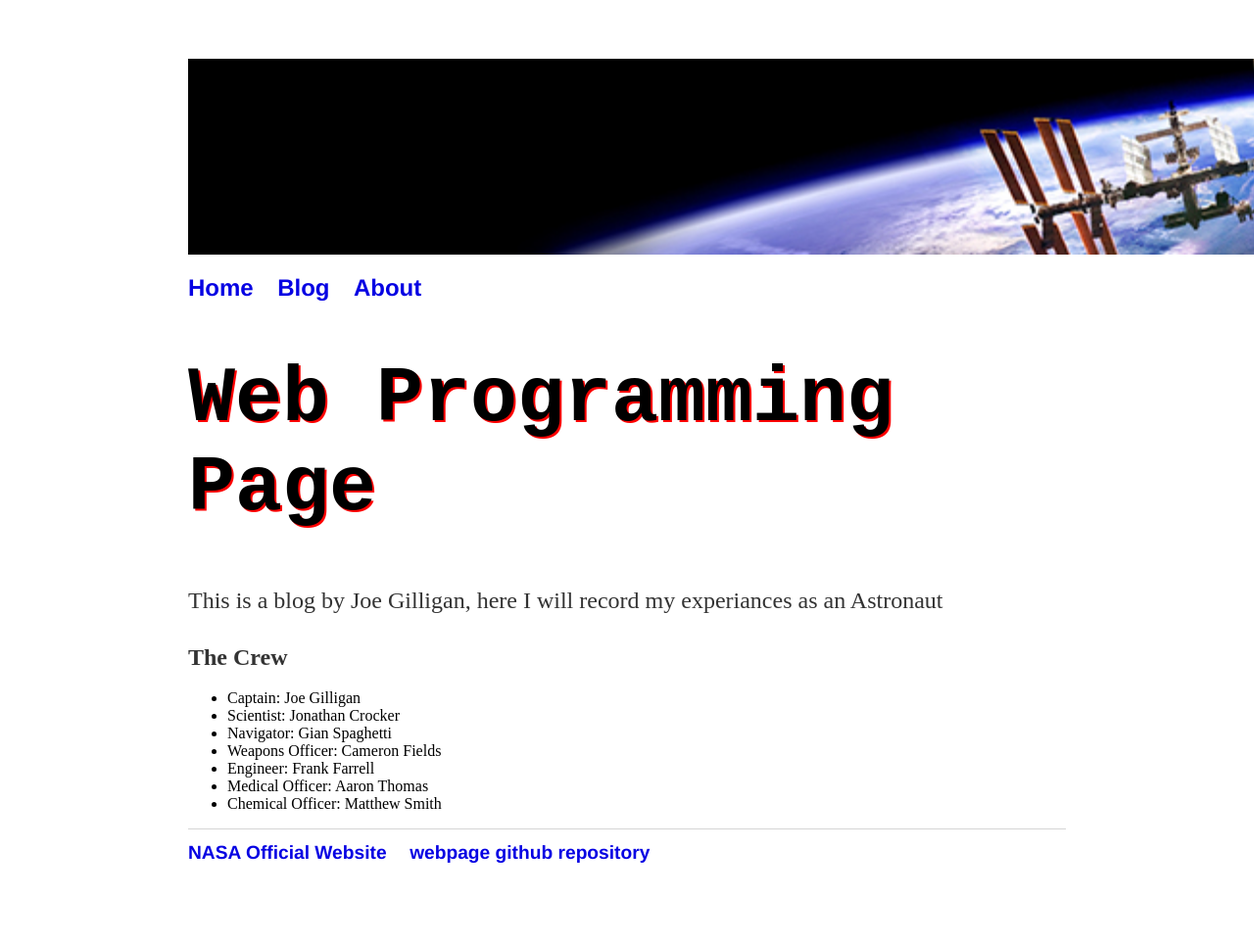
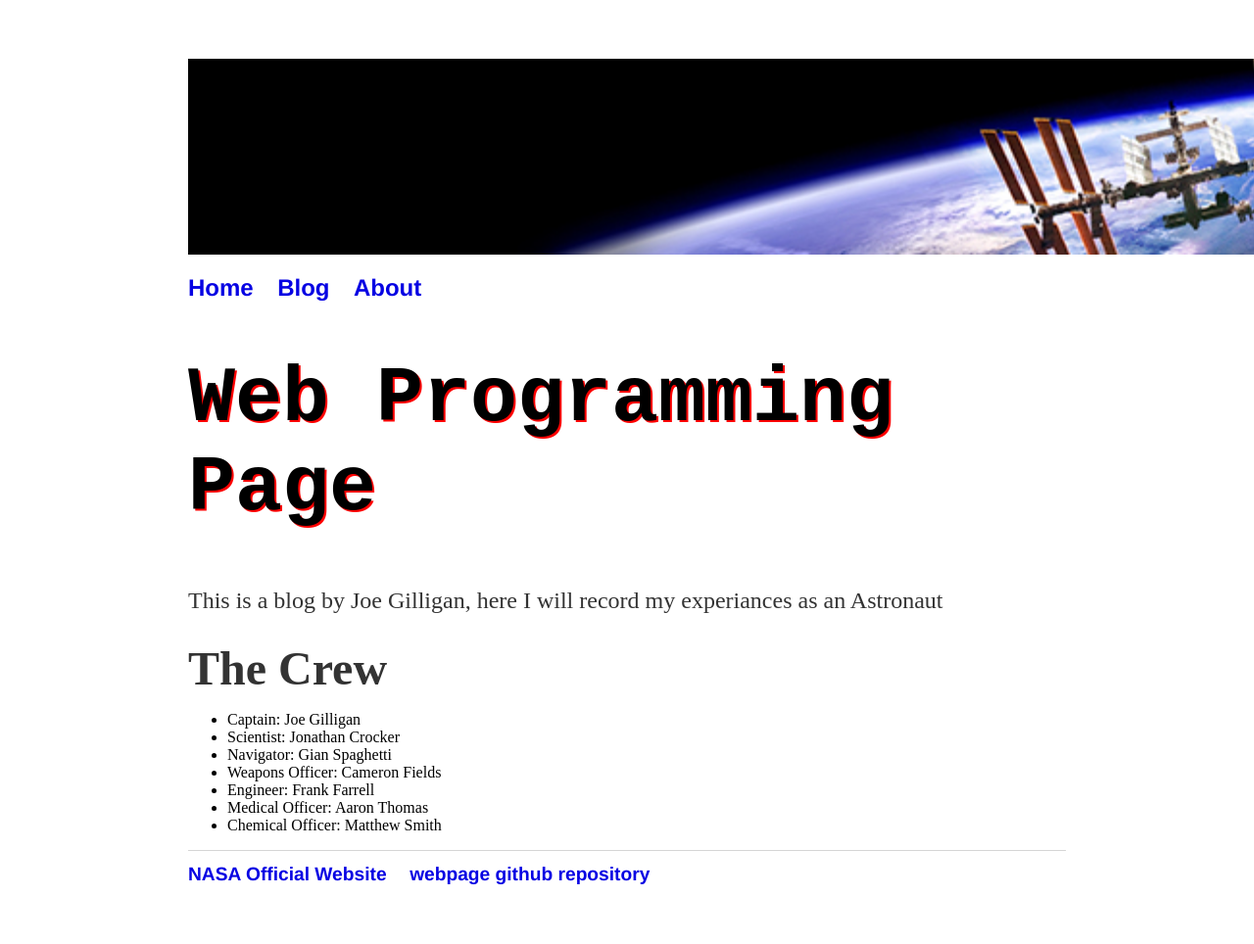
Before and after one commit to JoeGilliganHW/JoeGilliganHW.github.io, a Jekyll site: the page built from about/index.html, in a window 1280 px wide. Shown: the whole page at 98% size. Built offline with Jekyll 4.4.1, drawn with Linux system fonts in a browser that asks for light colours; before the commit the page ends 942 px from its top, so only the background shows below that.

Commit message:
Update main.css

```diff
--- a/css/main.css
+++ b/css/main.css
@@ -15,7 +15,7 @@ p {
 }
 
 p1 {
-  font-size: 1.5em;line-height: 1.4em;color: #333;font-weight: bold;
+  font-size: 3em;color: #333;font-weight: bold;
 }
 
 footer {
```
